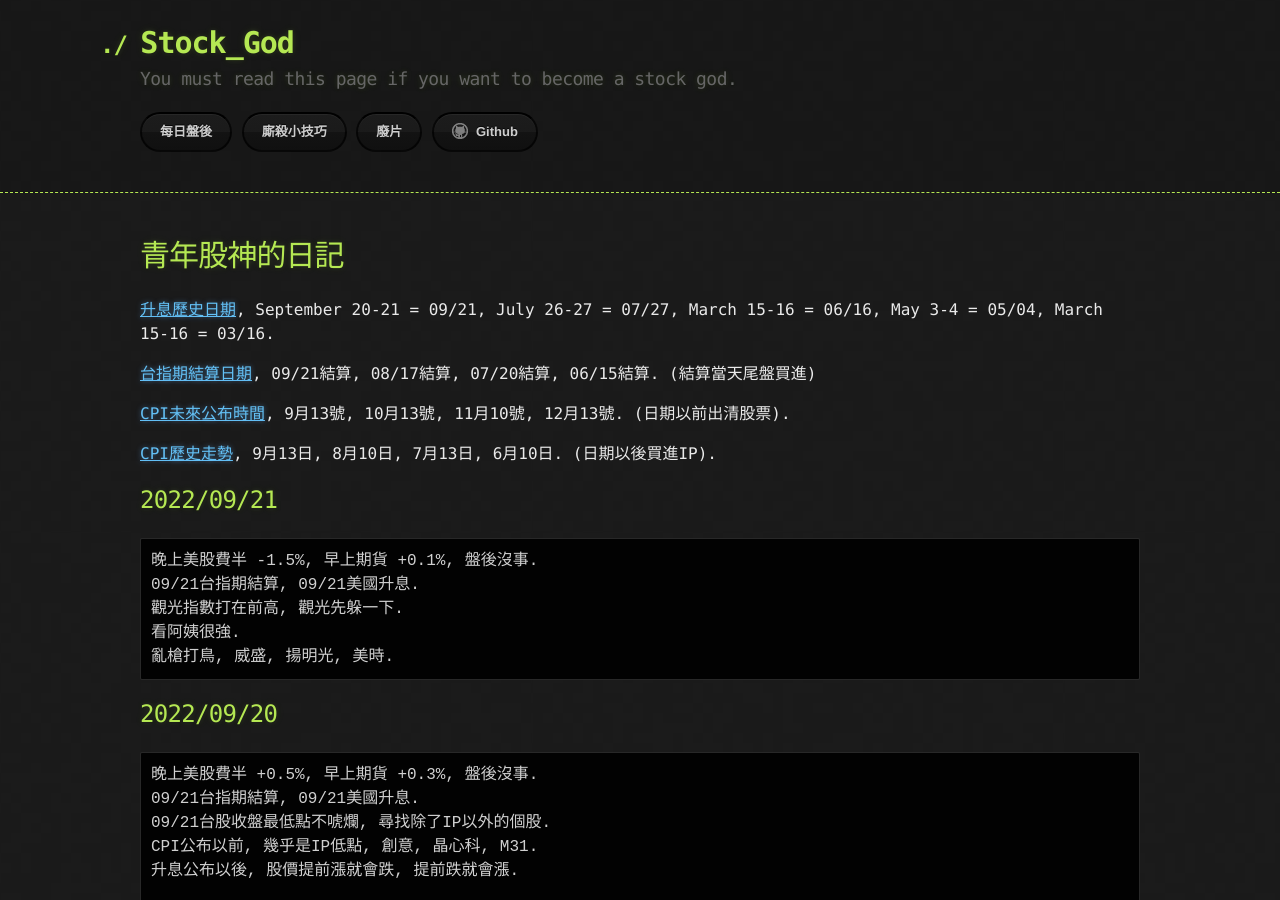
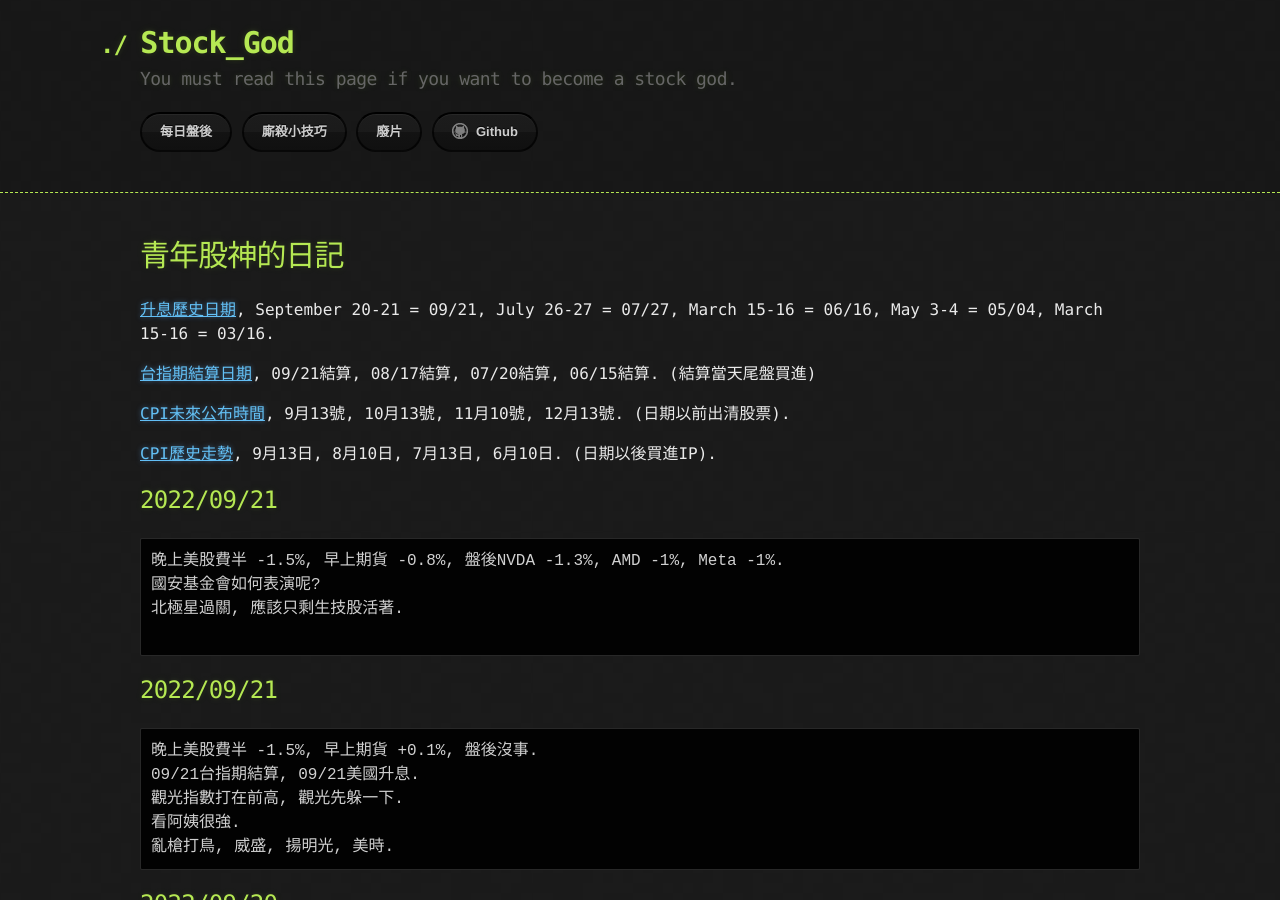
Before and after one commit to lepg5487/Stock_God, a Jekyll site: the page built from index.md, in a window 1280 px wide and 900 px high. Built offline with Jekyll 4.4.1, drawn with Linux system fonts in a browser that asks for light colours; our own code applies the rules of GitHub Pages for plain Markdown files.

Commit message:
Update index.md

````diff
--- a/index.md
+++ b/index.md
@@ -11,6 +11,14 @@ layout: testlayouts
 [CPI未來公布時間](https://chihyun.tw/cpi-release-date/), 9月13號, 10月13號, 11月10號, 12月13號. (日期以前出清股票).
 
 [CPI歷史走勢](https://hk.investing.com/economic-calendar/cpi-733), 9月13日, 8月10日, 7月13日, 6月10日. (日期以後買進IP).
+
+## 2022/09/21
+```
+晚上美股費半 -1.5%, 早上期貨 -0.8%, 盤後NVDA -1.3%, AMD -1%, Meta -1%.
+國安基金會如何表演呢?
+北極星過關, 應該只剩生技股活著.
+
+```
 
 ## 2022/09/21
 ```
````
